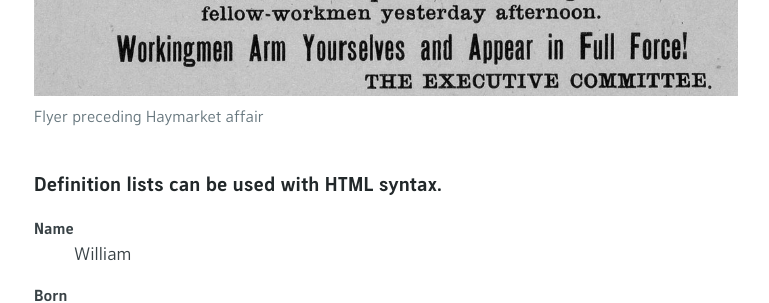
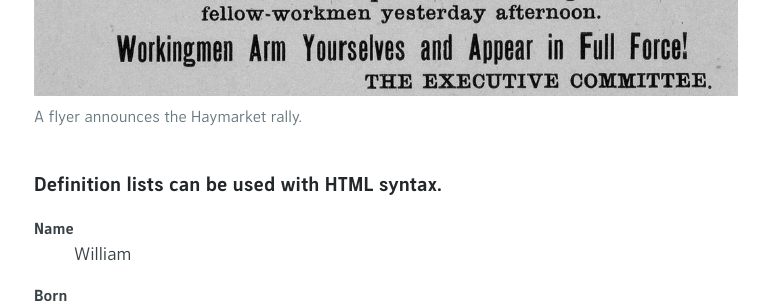
Before and after one commit to ChicagoDSA/haymarket, a Jekyll site: the page built from index.md, in a window 1280 px wide and 900 px high, scrolled down 3785 px. Shown: the part 154-457 px from the top of the window, without its empty margins (254-1023 px from the left). Built offline with Jekyll 4.4.1, drawn with Linux system fonts in a browser that asks for light colours; nearby versions of some CDN libraries; some web fonts are replaced; library files that are not in the unit come from our copies.

Commit message:
updated caption

```diff
--- a/index.md
+++ b/index.md
@@ -88,7 +88,7 @@ Use tiles to style your collections. Add an optional limit.
 
 ### Large image with a caption
 
-{% include full-width-image.html image="assets/images/theme-Haymarket-flyer.png" description="Flyer preceding Haymarket affair" %}
+{% include full-width-image.html image="assets/images/theme-Haymarket-flyer.png" description="A flyer announces the Haymarket rally." %}
 
 ### Definition lists can be used with HTML syntax.
 
```
